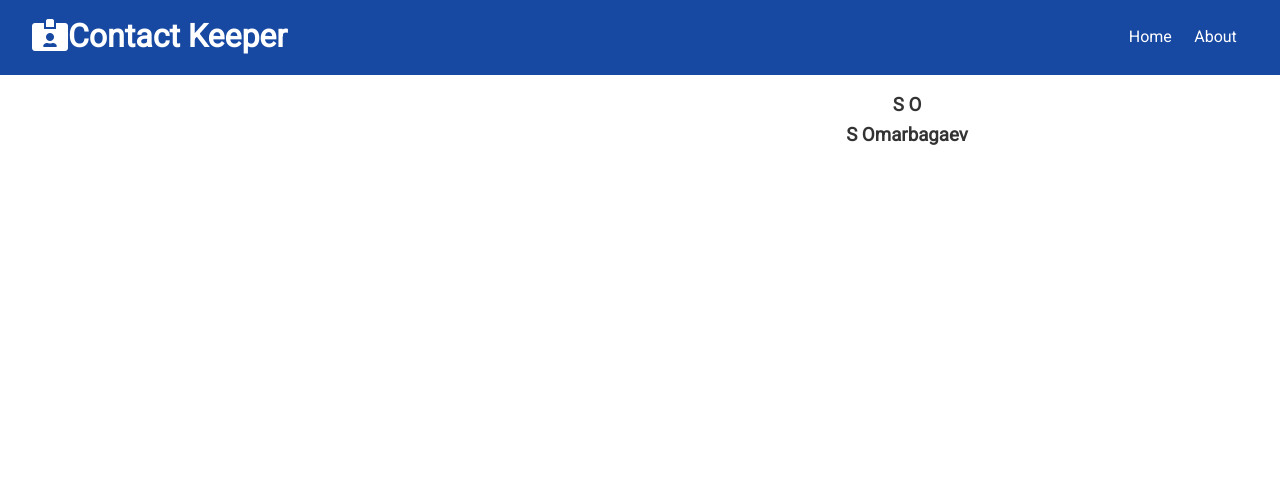
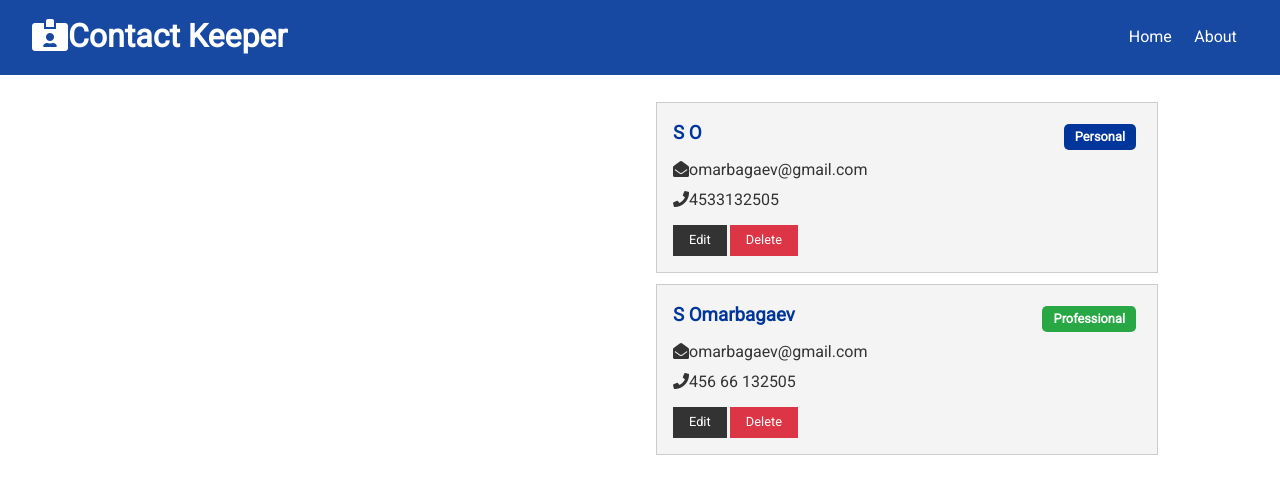
Before and after one commit to mariache/ContactKeeper, a React (Create React App) app in the folder client/: page / in a window 1280 px wide. Shown: the top 494 px of the page. Built offline with nearby package versions, Linux system fonts and the light colour scheme.

Commit message:
- finished contact's tile;

```diff
--- a/client/src/components/contacts/ContactItem.js
+++ b/client/src/components/contacts/ContactItem.js
@@ -0,0 +1,45 @@
+import React from "react";
+import PropTypes from "prop-types";
+
+const ContactItem = ({ contact }) => {
+  const { id, name, email, phone, type } = contact;
+  return (
+    <div className="bg-light card">
+      <h3 className="text-primary text-left">
+        {name}{" "}
+        <span
+          style={{ float: "right" }}
+          className={
+            "badge " +
+            (type === "professional" ? "badge-success" : "badge-primary")
+          }
+        >
+          {type.charAt(0).toUpperCase() + type.slice(1)}
+        </span>
+      </h3>
+      <ul className="list">
+        {email && (
+          <li>
+            <i className="fas fa-envelope-open" />
+            {email}
+          </li>
+        )}
+        {phone && (
+          <li>
+            <i className="fas fa-phone" />
+            {phone}
+          </li>
+        )}
+      </ul>
+      <p>
+        <button className="btn btn-dark btn-sm">Edit</button>
+        <button className="btn btn-danger btn-sm">Delete</button>
+      </p>
+    </div>
+  );
+};
+
+ContactItem.propTypes = {
+  contact: PropTypes.object.isRequired
+};
+export default ContactItem;
--- a/client/src/components/contacts/Contacts.js
+++ b/client/src/components/contacts/Contacts.js
@@ -1,5 +1,6 @@
 import React, { Fragment, useContext } from "react";
 import ContactContext from "../../components/context/contact/contactContext";
+import ContactItem from "./ContactItem";
 
 const Contacts = () => {
   const contactContext = useContext(ContactContext);
@@ -7,7 +8,7 @@
   return (
     <Fragment>
       {contacts.map(contact => (
-        <h3>{contact.name}</h3>
+        <ContactItem key={contact.id} contact={contact} />
       ))}
     </Fragment>
   );
```
